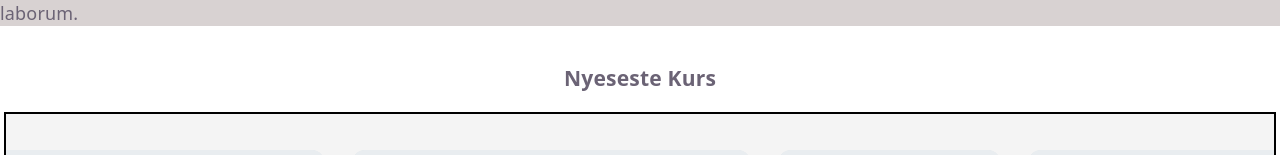
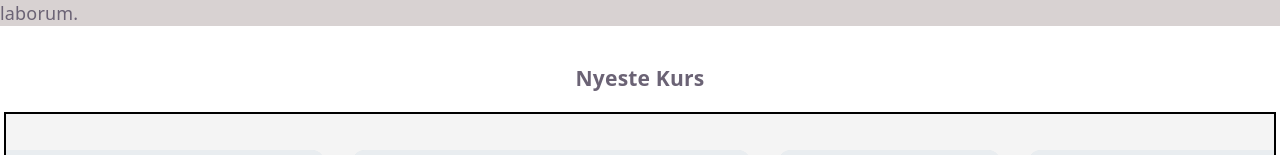
Before and after one commit to Friddi12/Software-Engineering-Gruppe-16, a React app in the folder frontend/: page /Localhub/Hobol in a window 1280 px wide. Shown: the part 550-705 px from the top of the page. Built offline with nearby package versions, Linux system fonts and the light colour scheme; the HTML template or start-up script is replaced by a standard one.

Commit message:
rette skrivefeil

```diff
--- a/frontend/src/components/Carousel.jsx
+++ b/frontend/src/components/Carousel.jsx
@@ -6,7 +6,7 @@ export default function Carousel(){
 
     return(
         <div id="caro-wraper">
-            <h3>Nyeseste Kurs</h3>
+            <h3>Nyeste Kurs</h3>
             <section className="carousel">
                 <ul className="carousel-track marquee">
                     {kurs.map((item) => (
```
